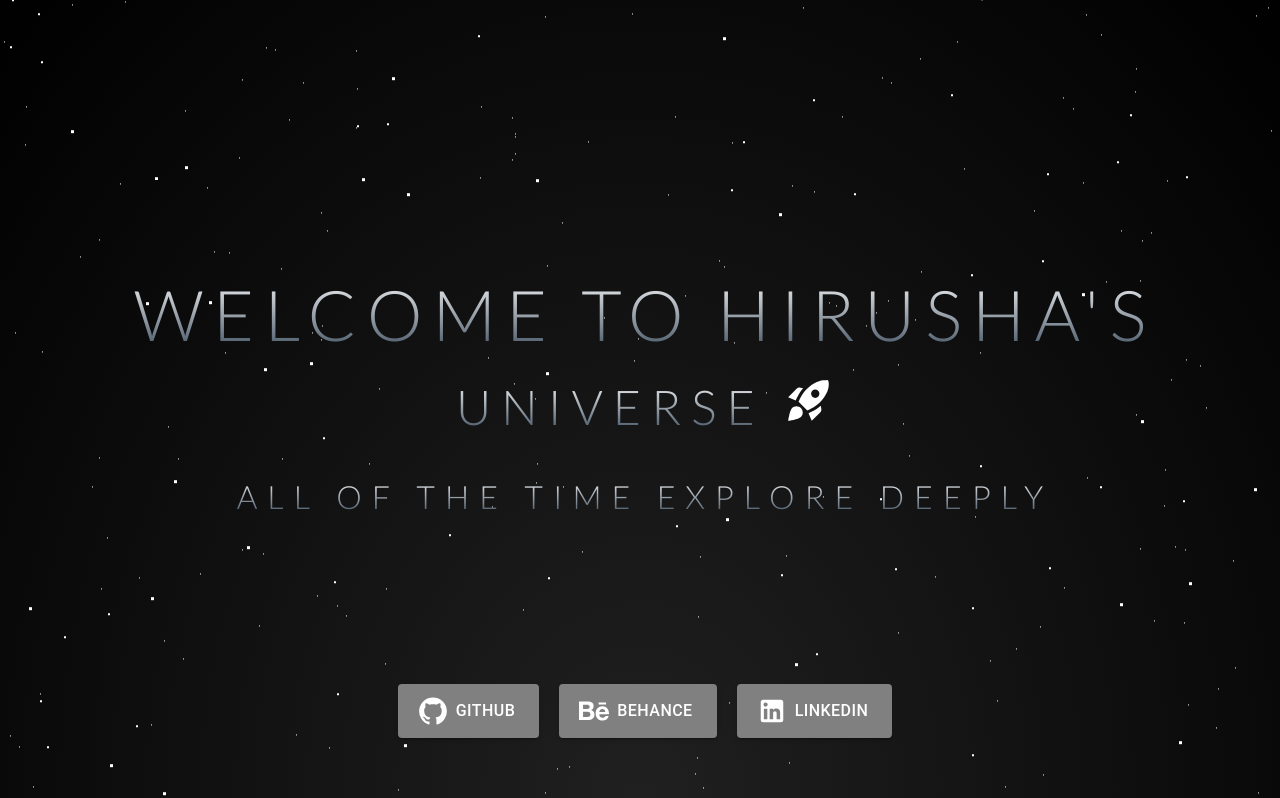
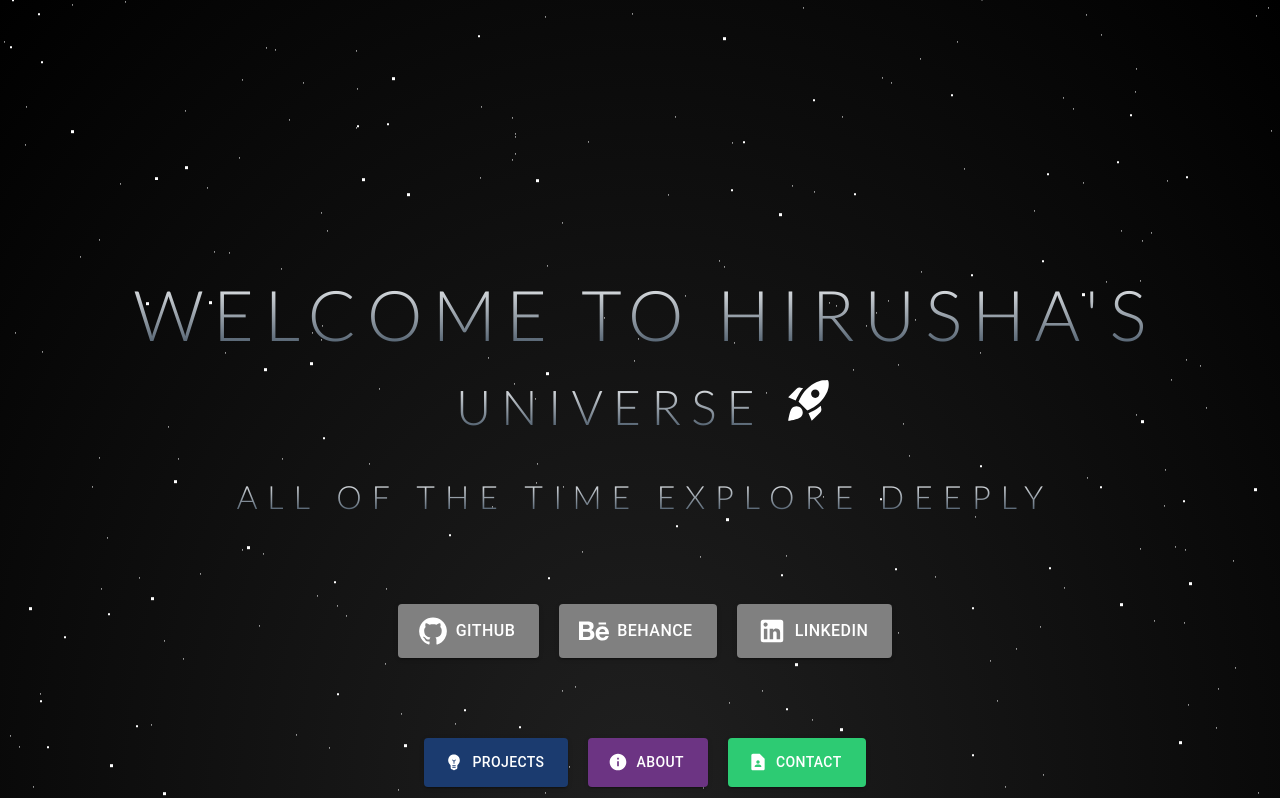
Before and after one commit to IT21352676/portfolio-personal, a React (Create React App) app: page / in a window 1280 px wide. Shown: the top 798 px of the page. Built offline with nearby package versions, Linux system fonts and the light colour scheme.

Commit message:
button aligns

```diff
--- a/src/pages/Welcome.js
+++ b/src/pages/Welcome.js
@@ -120,7 +120,6 @@ const WelcomePage = () => {
 
           {/* Horizontal Button List */}
           <div style={{ display: 'flex', justifyContent: 'center', marginTop: '5rem' }}>
-          <div style={{ display: 'flex', justifyContent: 'center', marginTop: '5rem' }}>
   <Button
     variant="contained"
     style={{
@@ -176,7 +175,7 @@ const WelcomePage = () => {
   </Button>
 </div>
 
-            </div>
+
             <div style={{ display: 'flex', justifyContent: 'center', marginTop: '5rem' }}>
             <Button
         variant="contained"
```
